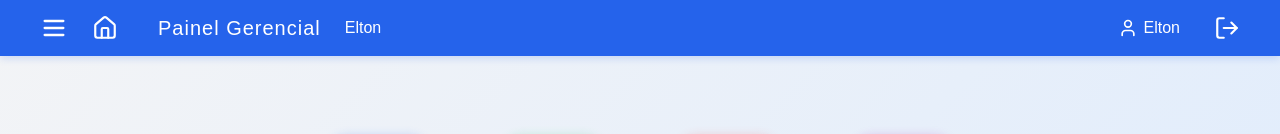
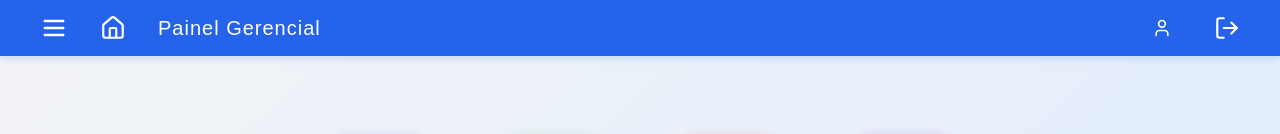
Before and after one commit to EltonFrutal/Painel-frontend, a Next.js app: page /dashboard in a window 1280 px wide. Shown: the top 134 px of the page. Built offline with nearby package versions, Linux system fonts and the light colour scheme.

Commit message:
07062025 2029

```diff
--- a/app/dashboard/page.tsx
+++ b/app/dashboard/page.tsx
@@ -1,6 +1,6 @@
 'use client';
 
-import { useState } from 'react';
+import { useEffect, useState } from 'react';
 import Header from '../../components/Header';
 import MenuLateral from '../../components/MenuLateral';
 import {
@@ -14,7 +14,6 @@ import {
   Gauge
 } from "lucide-react";
 
-// Mapeamento dos ícones
 const icones: Record<string, React.ElementType> = {
   ShoppingCart,
   DollarSign,
@@ -26,21 +25,35 @@ const icones: Record<string, React.ElementType> = {
   Gauge
 };
 
-// Botões principais
 const botoes = [
-  { titulo: 'Vendas',        cor: '#2563eb', icone: 'ShoppingCart' },
-  { titulo: 'A Receber',     cor: '#22c55e', icone: 'DollarSign' },
-  { titulo: 'A Pagar',       cor: '#ef4444', icone: 'CreditCard' },
-  { titulo: 'Históricos',    cor: '#a21caf', icone: 'History' },
-  { titulo: 'Estoque',       cor: '#0ea5e9', icone: 'Box' },
-  { titulo: 'Compras',       cor: '#f59e42', icone: 'ShoppingBag' },
-  { titulo: 'Resultados',    cor: '#16a34a', icone: 'BarChart2' },
-  { titulo: 'Indicadores',   cor: '#fbbf24', icone: 'Gauge' },
+  { titulo: 'Vendas', cor: '#2563eb', icone: 'ShoppingCart' },
+  { titulo: 'A Receber', cor: '#22c55e', icone: 'DollarSign' },
+  { titulo: 'A Pagar', cor: '#ef4444', icone: 'CreditCard' },
+  { titulo: 'Históricos', cor: '#a21caf', icone: 'History' },
+  { titulo: 'Estoque', cor: '#0ea5e9', icone: 'Box' },
+  { titulo: 'Compras', cor: '#f59e42', icone: 'ShoppingBag' },
+  { titulo: 'Resultados', cor: '#16a34a', icone: 'BarChart2' },
+  { titulo: 'Indicadores', cor: '#fbbf24', icone: 'Gauge' },
 ];
 
 export default function Dashboard() {
   const [menuAberto, setMenuAberto] = useState(false);
-  const usuario = 'Elton';
+  const [usuario, setUsuario] = useState<string | null>(null);
+  const [organizacao, setOrganizacao] = useState<string | null>(null);
+  const [carregando, setCarregando] = useState(true);
+
+  useEffect(() => {
+    // Aguarda a leitura segura do localStorage
+    const user = localStorage.getItem('usuario');
+    const org = localStorage.getItem('organizacao');
+    setUsuario(user);
+    setOrganizacao(org);
+    setCarregando(false);
+  }, []);
+
+  if (carregando) {
+    return <div style={{ padding: 40, textAlign: 'center' }}>Carregando dashboard...</div>;
+  }
 
   return (
     <div style={{
@@ -49,8 +62,16 @@ export default function Dashboard() {
       flexDirection: 'column',
       background: 'linear-gradient(135deg, #f3f4f6 0%, #dbeafe 100%)'
     }}>
-      <Header usuario={usuario} onMenuClick={() => setMenuAberto(true)} />
-      <MenuLateral aberto={menuAberto} usuario={usuario} onClose={() => setMenuAberto(false)} />
+      <Header
+        usuario={usuario || ''}
+        organizacao={organizacao || ''}
+        onMenuClick={() => setMenuAberto(true)}
+      />
+      <MenuLateral
+        aberto={menuAberto}
+        usuario={usuario || ''}
+        onClose={() => setMenuAberto(false)}
+      />
       <div style={{ height: 56 }} />
 
       <main style={{
--- a/app/page.tsx
+++ b/app/page.tsx
@@ -40,7 +40,7 @@ export default function Home() {
       }
 
       try {
-        const res = await fetch(`${process.env.NEXT_PUBLIC_API_URL}/usuarios/login`, {
+        const res = await fetch(`${process.env.NEXT_PUBLIC_API_URL}/auth/login`, {
           method: 'POST',
           headers: { 'Content-Type': 'application/json' },
           body: JSON.stringify({
@@ -55,7 +55,9 @@ export default function Home() {
         if (!res.ok) {
           setMensagem(data.erro || 'Usuário ou senha inválidos.');
         } else {
-          localStorage.setItem('usuario', JSON.stringify(data.user));
+          localStorage.setItem('usuario', data.user.nome);
+          localStorage.setItem('organizacao', orgSelecionada.nome_organizacao);
+          localStorage.setItem('id_organizacao', String(orgSelecionada.id_organizacao));
           router.push('/dashboard');
         }
       } catch {
--- a/components/Header.tsx
+++ b/components/Header.tsx
@@ -1,16 +1,17 @@
-import { Menu, Home, User, LogOut } from "lucide-react";
+'use client';
+
+import { Menu, Home, User, LogOut, Building2 } from "lucide-react";
 import { useRouter } from "next/navigation";
 
-export default function Header({
-  usuario,
-  organizacao,
-  onMenuClick,
-}: {
+interface HeaderProps {
   usuario: string;
   organizacao?: string;
   onMenuClick: () => void;
-}) {
+}
+
+export default function Header({ usuario, organizacao, onMenuClick }: HeaderProps) {
   const router = useRouter();
+
   return (
     <header
       style={{
@@ -28,6 +29,7 @@ export default function Header({
         boxShadow: "0 2px 8px #2563eb33",
       }}
     >
+      {/* Lado esquerdo: menu, home e título */}
       <div style={{ display: "flex", alignItems: "center" }}>
         <button
           onClick={onMenuClick}
@@ -44,6 +46,7 @@ export default function Header({
         >
           <Menu size={28} />
         </button>
+
         <button
           onClick={() => router.push("/dashboard")}
           style={{
@@ -54,54 +57,60 @@ export default function Header({
             display: "flex",
             alignItems: "center",
             padding: 0,
+            marginLeft: 8,
           }}
           title="Início"
         >
           <Home size={26} />
         </button>
+
         <span
-          className="hidden sm:inline"
           style={{
             color: "#fff",
-            fontWeight: 400,
+            fontWeight: 500,
             fontSize: 20,
             letterSpacing: 1,
-            marginLeft: 40,
+            marginLeft: 32,
           }}
         >
           Painel Gerencial
         </span>
-        <div style={{ marginLeft: 24, color: "#fff", fontWeight: 500 }}>
-          {usuario}
+      </div>
+
+      {/* Lado direito: usuário, organização e sair */}
+      <div style={{ display: "flex", alignItems: "center", gap: 12 }}>
+        {/* Usuário logado */}
+        <div style={{ display: "flex", alignItems: "center", color: "#fff", fontWeight: 500 }}>
+          <User size={20} style={{ marginRight: 6 }} />
+          <span>{usuario}</span>
+        </div>
+
+        {/* Organização logada */}
         {organizacao && (
           <div
             style={{
+              background: "#1e40af",
+              padding: "4px 8px",
+              borderRadius: 6,
               fontSize: 13,
               color: "#dbeafe",
-                fontWeight: 400,
-                marginTop: 2,
+              fontWeight: 500,
+              display: "flex",
+              alignItems: "center",
             }}
+            title="Organização logada"
           >
+            <Building2 size={16} style={{ marginRight: 6 }} />
             {organizacao}
           </div>
         )}
-        </div>
-      </div>
-      <div style={{ display: "flex", alignItems: "center", gap: 10 }}>
-        <div
-          style={{
-            display: "flex",
-            alignItems: "center",
-            gap: 6,
-            color: "#fff",
-            fontWeight: 500,
+
+        {/* Logout */}
+        <button
+          onClick={() => {
+            localStorage.clear();
+            router.push("/");
           }}
-        >
-          <User size={20} />
-          <span>{usuario}</span>
-        </div>
-        <button
-          onClick={() => router.push("/")}
           style={{
             background: "none",
             border: "none",
@@ -110,7 +119,7 @@ export default function Header({
             display: "flex",
             alignItems: "center",
           }}
-          title="Logout"
+          title="Sair"
         >
           <LogOut size={26} />
         </button>
@@ -118,66 +127,3 @@ export default function Header({
     </header>
   );
 }
-
-export async function handleLogin(
-  e: React.FormEvent,
-  form: { organizacao: string; usuario: string; senha: string },
-  router: ReturnType<typeof useRouter>
-) {
-  e.preventDefault();
-
-  const API_URL = process.env.NEXT_PUBLIC_API_URL;
-  if (!API_URL) {
-    console.error("A variável NEXT_PUBLIC_API_URL não está definida.");
-    alert("Erro interno de configuração. Contate o administrador.");
-    return;
-  }
-
-  try {
-    // 1. Buscar organização pelo nome (singular: /organizacao?nome_organizacao=...)
-    const nomeOrg = encodeURIComponent(form.organizacao.trim());
-    const orgRes = await fetch(
-      `${API_URL}/organizacao?nome_organizacao=${nomeOrg}`
-    );
-    if (!orgRes.ok) {
-      throw new Error(`GET /organizacao retornou status ${orgRes.status}`);
-    }
-    const orgData = await orgRes.json();
-    if (!Array.isArray(orgData) || orgData.length === 0) {
-      alert("Organização não encontrada.");
-      return;
-    }
-    const primeiraOrg = orgData[0];
-    const id_organizacao = primeiraOrg.id_organizacao;
-
-    // 2. Buscar usuário pelo nome e id_organizacao (singular: /usuarios?nome=...&id_organizacao=...)
-    const nomeUser = encodeURIComponent(form.usuario.trim());
-    const userRes = await fetch(
-      `${API_URL}/usuarios?nome=${nomeUser}&id_organizacao=${id_organizacao}`
-    );
-    if (!userRes.ok) {
-      throw new Error(`GET /usuarios retornou status ${userRes.status}`);
-    }
-    const userData = await userRes.json();
-    if (!Array.isArray(userData) || userData.length === 0) {
-      alert("Usuário não encontrado nesta organização.");
-      return;
-    }
-    const primeiroUser = userData[0];
-
-    // 3. Validar senha
-    if (primeiroUser.senha !== form.senha) {
-      alert("Senha incorreta.");
-      return;
-    }
-
-    // 4. Login OK: salvar dados no localStorage e redirecionar
-    localStorage.setItem("usuario", primeiroUser.nome);
-    localStorage.setItem("organizacao", primeiraOrg.nome_organizacao);
-    localStorage.setItem("id_organizacao", String(id_organizacao));
-    router.push("/dashboard");
-  } catch (error) {
-    console.error("Erro durante o login:", error);
-    alert("Falha ao realizar login. Veja o console para detalhes.");
-  }
-}
```
Lines whose indentation alone changed are shown as unchanged.
